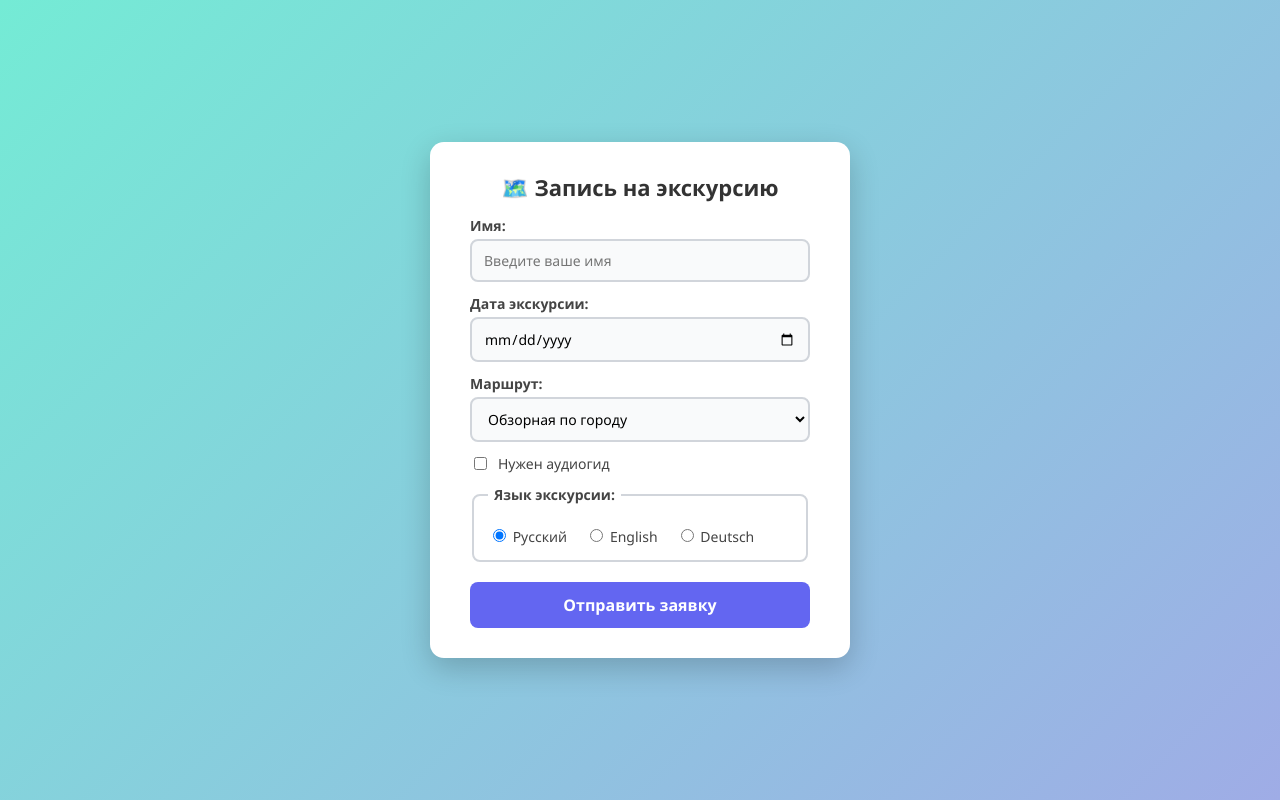
After one commit to lilPotato69/web-labs-2026, a PHP site: page /form.html in a window 1280 px wide. The commit adds this page. Run offline with PHP 8.4, Linux system fonts and the light colour scheme.

Commit message:
заливаю основное и штрафные задания

```diff
--- a/lab2/docker-compose.yml
+++ b/lab2/docker-compose.yml
@@ -1,7 +1,5 @@
-version: "3.9"
-
 services:
-  web:
+  nginx:
     image: nginx:1.27-alpine
     container_name: lab2_nginx
     ports:
--- /dev/null
+++ b/lab2/www/form.html
@@ -0,0 +1,47 @@
+<!DOCTYPE html>
+<html lang="ru">
+<head>
+    <meta charset="UTF-8">
+    <title>Запись на экскурсию</title>
+    <link rel="stylesheet" href="style.css">
+</head>
+<body>
+<div class="form-container">
+    <h1>🗺️ Запись на экскурсию</h1>
+
+    <form id="excursionForm">
+        <label for="name">Имя:</label>
+        <input type="text" id="name" name="name" placeholder="Введите ваше имя" required>
+
+        <label for="date">Дата экскурсии:</label>
+        <input type="date" id="date" name="date" required>
+
+        <label for="route">Маршрут:</label>
+        <select id="route" name="route">
+            <option value="city">Обзорная по городу</option>
+            <option value="museum">Музейный квартал</option>
+            <option value="park">Парки и набережные</option>
+            <option value="night">Ночная экскурсия</option>
+        </select>
+
+        <label class="checkbox-label">
+            <input type="checkbox" name="audioguide" id="audioguide">
+            Нужен аудиогид
+        </label>
+
+        <fieldset>
+            <legend>Язык экскурсии:</legend>
+            <label><input type="radio" name="lang" value="ru" checked> Русский</label>
+            <label><input type="radio" name="lang" value="en"> English</label>
+            <label><input type="radio" name="lang" value="de"> Deutsch</label>
+        </fieldset>
+
+        <button type="submit">Отправить заявку</button>
+    </form>
+
+    <div id="result"></div>
+</div>
+
+<script src="script.js"></script>
+</body>
+</html>
--- /dev/null
+++ b/lab2/www/style.css
@@ -0,0 +1,136 @@
+* {
+    box-sizing: border-box;
+    font-family: 'Segoe UI', Tahoma, sans-serif;
+}
+
+body {
+    margin: 0;
+    min-height: 100vh;
+    display: flex;
+    align-items: center;
+    justify-content: center;
+    background: linear-gradient(135deg, #74ebd5 0%, #9face6 100%);
+}
+
+.form-container {
+    background: #ffffff;
+    padding: 30px 40px;
+    border-radius: 14px;
+    box-shadow: 0 10px 30px rgba(0, 0, 0, 0.2);
+    width: 420px;
+    /* Анимация появления формы */
+    opacity: 0;
+    animation: fadeIn 1s ease forwards;
+}
+
+@keyframes fadeIn {
+    from { opacity: 0; transform: translateY(20px); }
+    to   { opacity: 1; transform: translateY(0); }
+}
+
+h1 {
+    text-align: center;
+    font-size: 22px;
+    margin-top: 0;
+    color: #333;
+}
+
+label {
+    display: block;
+    margin: 12px 0 4px;
+    font-weight: 600;
+    color: #444;
+    font-size: 14px;
+}
+
+input[type="text"],
+input[type="date"],
+select {
+    width: 100%;
+    padding: 10px 12px;
+    border: 2px solid #d1d5db;
+    border-radius: 8px;
+    background: #f9fafb;
+    font-size: 14px;
+    transition: border-color 0.3s, box-shadow 0.3s;
+    outline: none;
+}
+
+input[type="text"]:focus,
+input[type="date"]:focus,
+select:focus {
+    border-color: #6366f1;
+    box-shadow: 0 0 0 3px rgba(99, 102, 241, 0.2);
+}
+
+fieldset {
+    border: 2px solid #d1d5db;
+    border-radius: 8px;
+    margin-top: 12px;
+    padding: 10px 14px;
+}
+
+legend {
+    font-weight: 600;
+    color: #444;
+    font-size: 14px;
+    padding: 0 6px;
+}
+
+fieldset label {
+    display: inline-block;
+    margin-right: 14px;
+    font-weight: normal;
+}
+
+.checkbox-label {
+    display: flex;
+    align-items: center;
+    gap: 8px;
+    margin-top: 12px;
+    font-weight: normal;
+}
+
+button {
+    width: 100%;
+    margin-top: 20px;
+    padding: 12px;
+    border: none;
+    border-radius: 8px;
+    background: #6366f1;
+    color: white;
+    font-size: 16px;
+    font-weight: 600;
+    cursor: pointer;
+    /* Плавный переход цвета */
+    transition: background-color 0.4s ease, transform 0.2s ease;
+}
+
+button:hover {
+    background: #4f46e5;
+    transform: translateY(-2px);
+}
+
+button:active {
+    transform: translateY(0);
+}
+
+/* Подсветка полей при бездействии */
+.inactive {
+    border-color: #ef4444 !important;
+    box-shadow: 0 0 0 3px rgba(239, 68, 68, 0.2);
+}
+
+#result {
+    margin-top: 16px;
+    padding: 12px;
+    border-radius: 8px;
+    background: #f0fdf4;
+    color: #166534;
+    font-size: 14px;
+    display: none;
+}
+
+#result.visible {
+    display: block;
+}
```
Also changed, not shown: lab2/www/script.js (added, +57 -0 lines), lab2/README.md (added), lab2/img.png (added), lab2/img_1.png (added), lab2/img_2.png (added), lab2/img_3.png (added), lab2/img_4.png (added), lab2/www/index.php (line endings or trailing spaces), 1 other file.
